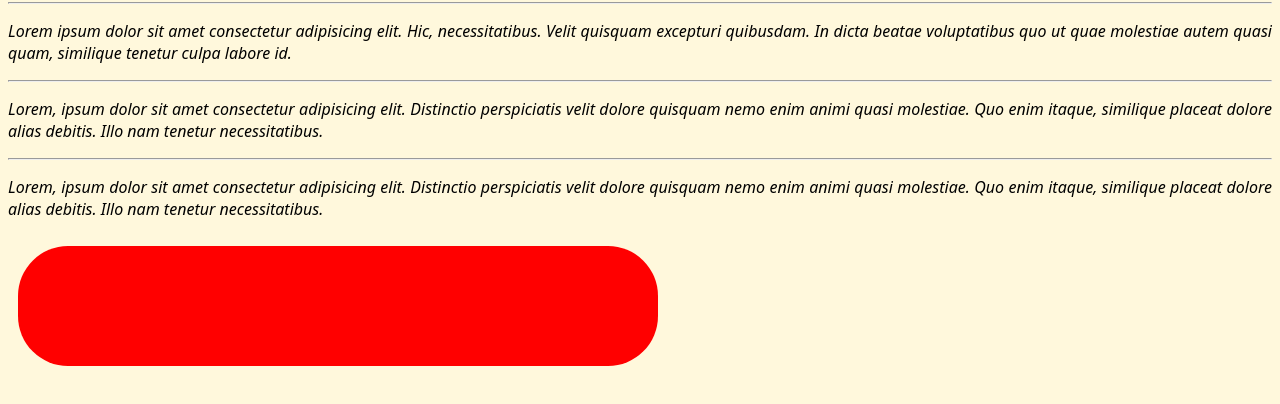
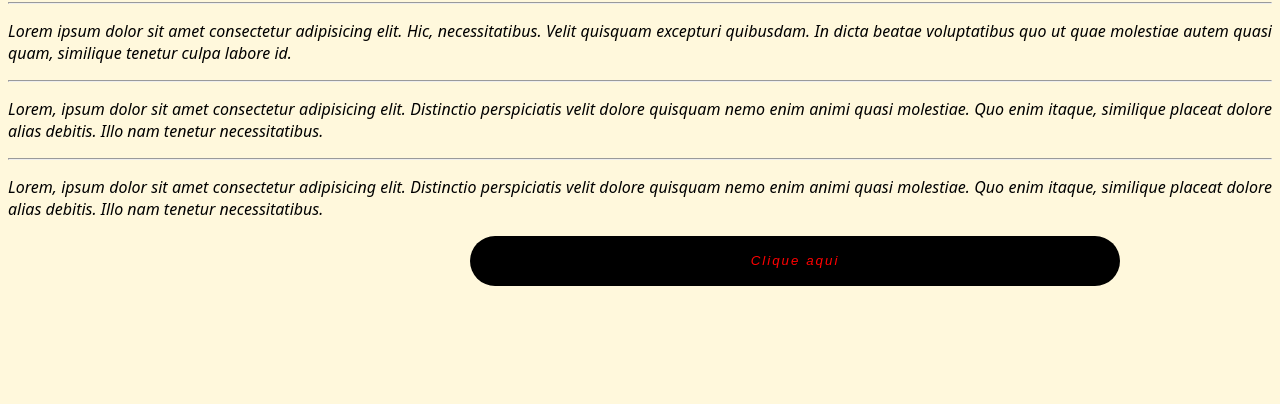
Before and after one commit to jailimartins96/Ola-Mundo, a plain HTML site: page site-exemplo/index.html in a window 1280 px wide. Shown: the part 78-482 px from the top of the page. Drawn offline with Linux system fonts and the light colour scheme.

Commit message:
Nova Edição no botão

```diff
--- a/site-exemplo/index.html
+++ b/site-exemplo/index.html
@@ -29,22 +29,31 @@
 
     }
 
-    #butao{
-        border: 80px;
-        color: black;
-        padding: 10px;
-        width: 620px;
-        height: 100px;
-        display: inline-flex;
-        margin: 10px;
+    .botão-click{
+        border: none;
+        font-style:oblique;
+        padding: 0px;
+        width: 650px;
+        height: 50px;
+        outline: none;
+        color: red;
+        margin: 0px;
+        position: absolute;
         cursor: pointer;
+        z-index: 0;
         border-radius: 50px;
         text-align: center;
         transition: all.3s ease-out;
         transition-property: all;
-        transition-duration: 0.3s;
+        transition-duration: 0.5s;
         transition-timing-function: ease-out;
-        background-color: red;
+        background-color: black;
+        letter-spacing: 2px;
+        left: 470px;
+
+
+
+
 
 
 
@@ -71,7 +80,6 @@
     <p>Lorem, ipsum dolor sit amet consectetur adipisicing elit.
     Distinctio perspiciatis velit dolore quisquam nemo enim animi quasi molestiae. Quo enim itaque, similique placeat dolore
     alias debitis. Illo nam tenetur necessitatibus.</p>
-    <div id="butao"></div>
-
+    <button class="botão-click" type="button">Clique aqui</button>
 </body>
 </html>
```
Also changed, not shown: 1 other file.
